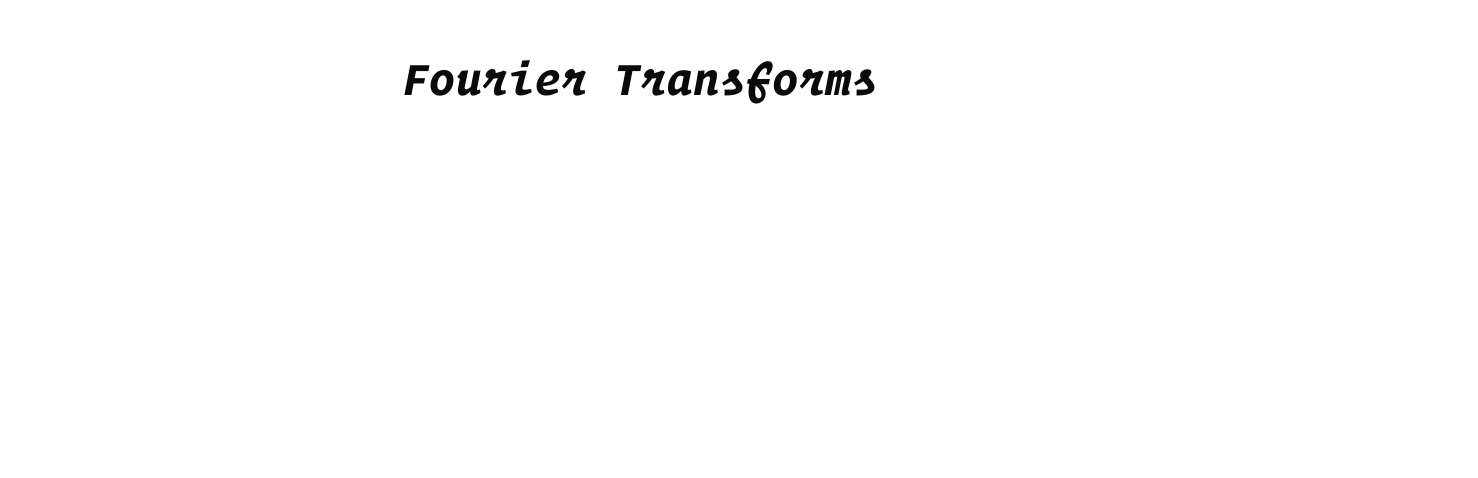
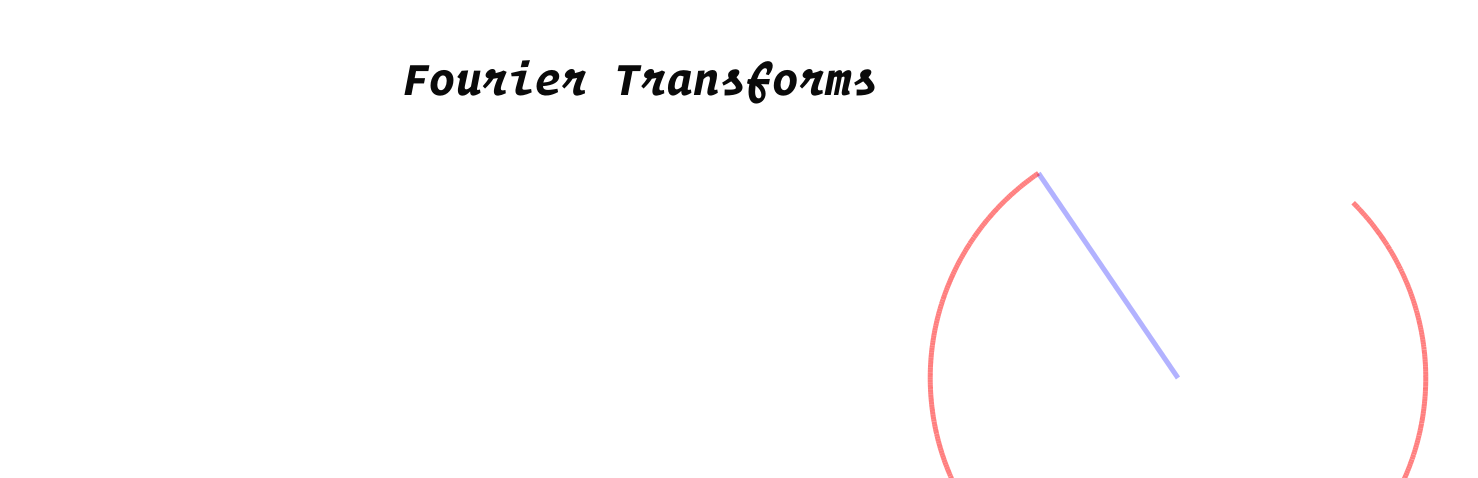
Before and after one commit to 4oeuhtns/fouriertransform, a Next.js app: page / in a window 1280 px wide. Shown: the part 322-800 px from the top of the page, 1478 px wide, since content can reach past the window. Built offline with nearby package versions, Linux system fonts and the light colour scheme.

Commit message:
drew a circle...

```diff
--- a/app/page.js
+++ b/app/page.js
@@ -14,7 +14,7 @@ export default function Home() {
   return (
     <div className="h-screen w-full flex justify-center items-center text-5xl font-operatorItalic">
       <h1 className="text-5xl font-operatorItalic">Fourier Transforms</h1>
-      <Epicycle points={points} speed={0.01} />
+      <Epicycle points={points} speed={0.01} width={600} height={600} />
     </div>
   );
 }
--- a/components/epicycle.jsx
+++ b/components/epicycle.jsx
@@ -1,7 +1,57 @@
 "use client";
 import { solver } from "@/components/algorithm";
 import Canvas from "@/components/canvas";
+import { useRef } from "react";
 
-export default function Epicycle({points, speed, ...props}) {
-    console.log(solver(points));
+export default function Epicycle({ points, speed, ...props }) {
+  let circles = solver(points);
+  console.log(JSON.stringify(circles));
+
+  const currentPoint = useRef([]);
+  const prevPoint = useRef([]);
+
+  const drawCycles = (ctx, frame) => {
+    ctx.resetTransform();
+    ctx.translate(ctx.canvas.width / 2, ctx.canvas.height / 2);
+    ctx.clearRect(-ctx.canvas.width / 2, -ctx.canvas.height / 2, ctx.canvas.width, ctx.canvas.height);
+    ctx.strokeStyle = "rgba(0, 0, 255, 0.3)";
+    ctx.lineWidth = 5;
+
+    // Store previous point before calculating new one
+    prevPoint.current = { ...currentPoint.current };
+
+    // Calculate new point
+    currentPoint.current = {
+      x: circles[0].amp * 200 * Math.cos(circles[3].freq * frame + circles[3].phase),
+      y: circles[0].amp * 200 * Math.sin(circles[3].freq * frame + circles[3].phase)
+    };
+
+    // Draw vector
+    ctx.beginPath();
+    ctx.moveTo(0, 0);
+    ctx.lineTo(currentPoint.current.x, currentPoint.current.y);
+    ctx.stroke();
+  };
+
+  const drawPath = (ctx, frame) => {
+    ctx.resetTransform();
+    ctx.translate(ctx.canvas.width / 2, ctx.canvas.height / 2);
+
+    ctx.lineWidth = 5;
+    ctx.strokeStyle = "rgba(255, 0, 0, 0.5)";
+
+    // Draw path between previous and current points
+    ctx.beginPath();
+    ctx.moveTo(prevPoint.current.x, prevPoint.current.y);
+    ctx.lineTo(currentPoint.current.x, currentPoint.current.y);
+    ctx.stroke();
+  };
+  return (
+    <div className="relative">
+        <Canvas draw={drawCycles} speed={speed} {...props} className="absolute left-0 top-0 z-0"/>
+        <Canvas draw={drawPath} speed={speed} {...props} className="absolute left-0 top-0 z-1"/>
+    </div>
+
+
+  );
 }
```
